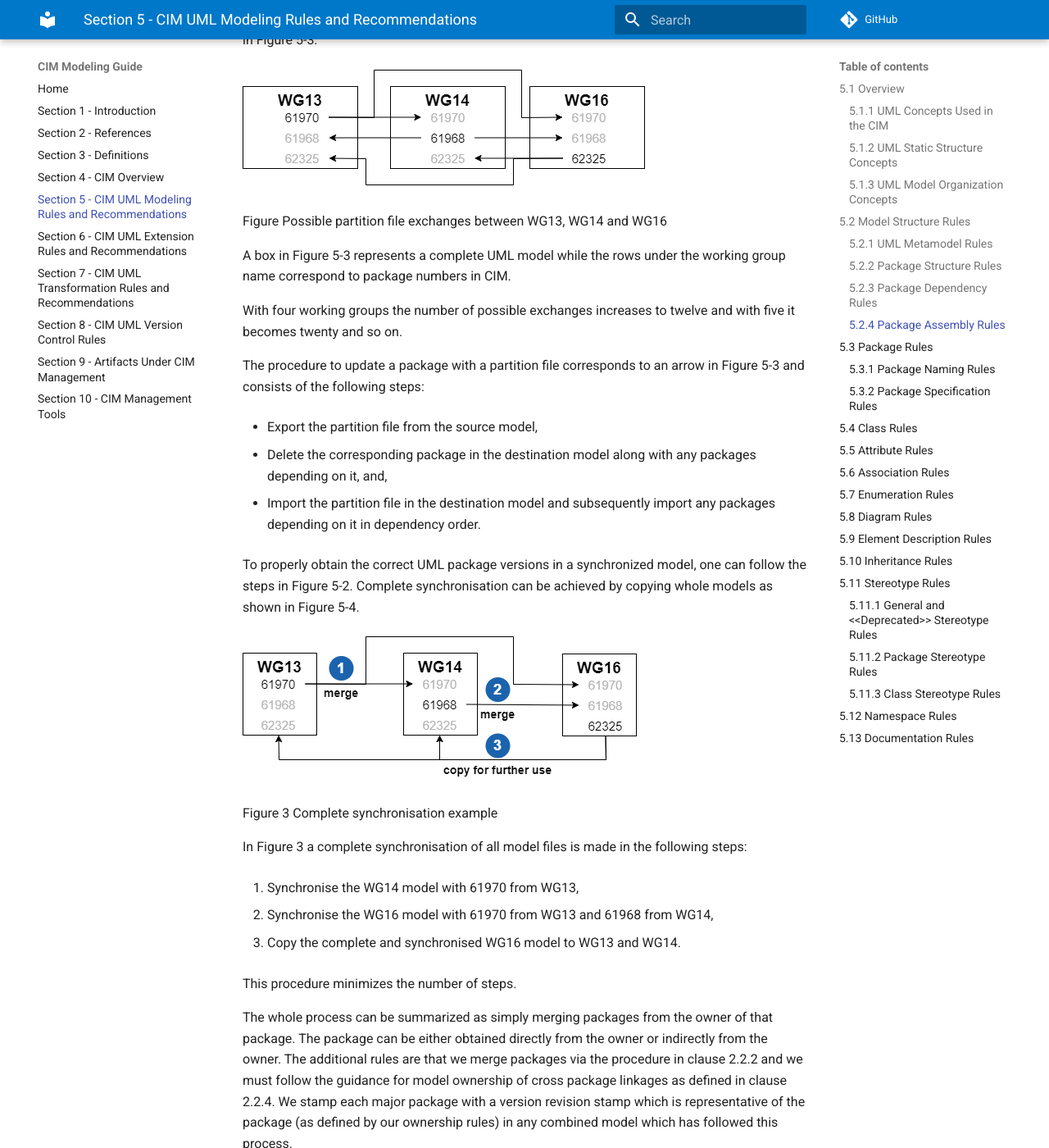
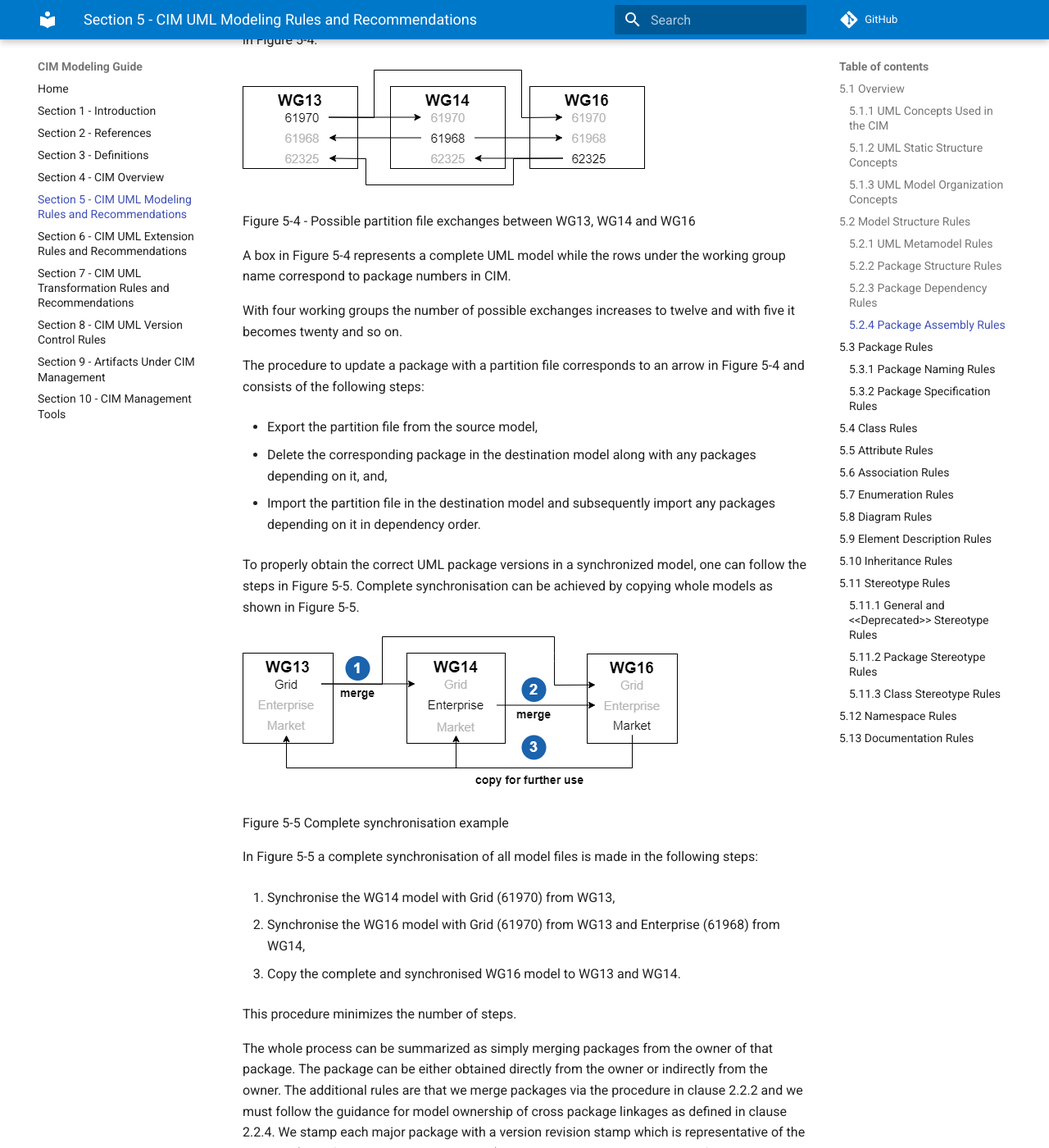
Before and after one commit to cimug-org/cim-modeling-guide, an MkDocs documentation site: the page built from docs/section5-cim-uml-modeling-rules-and-recommendations.md, in a window 1280 px wide and 1400 px high, scrolled down 6831 px. Shown: the whole window at 82% size. Built offline with MkDocs 1.6.1 and Material for MkDocs 9.7.7, drawn with Linux system fonts in a browser that asks for light colours; comment, search, counter and statistics services are not loaded; some of the changed text lies outside the part shown.

Commit message:
Images updates

```diff
--- a/docs/section5-cim-uml-modeling-rules-and-recommendations.md
+++ b/docs/section5-cim-uml-modeling-rules-and-recommendations.md
@@ -219,17 +219,17 @@ Types used for attributes in a class introduce dependencies that must be coordin
 
 ### 5.2.4 Package Assembly Rules
 
-Each working group edits what it owns and merges what others own. With three working groups this results in six possible ways to exchange portioned model files between the groups as shown in Figure 5-3.
+Each working group edits what it owns and merges what others own. With three working groups this results in six possible ways to exchange portioned model files between the groups as shown in Figure 5-4.
 
 ![](../images/media/image15.png)
 
-Figure Possible partition file exchanges between WG13, WG14 and WG16
+Figure 5-4 - Possible partition file exchanges between WG13, WG14 and WG16
 
-A box in Figure 5-3 represents a complete UML model while the rows under the working group name correspond to package numbers in CIM.
+A box in Figure 5-4 represents a complete UML model while the rows under the working group name correspond to package numbers in CIM.
 
 With four working groups the number of possible exchanges increases to twelve and with five it becomes twenty and so on.
 
-The procedure to update a package with a partition file corresponds to an arrow in Figure 5-3 and consists of the following steps:
+The procedure to update a package with a partition file corresponds to an arrow in Figure 5-4 and consists of the following steps:
 
 -   Export the partition file from the source model,
 
@@ -237,19 +237,19 @@ The procedure to update a package with a partition file corresponds to an arrow
 
 -   Import the partition file in the destination model and subsequently import any packages depending on it in dependency order.
 
-To properly obtain the correct UML package versions in a synchronized model, one can follow the steps in Figure 5-2. Complete synchronisation can be achieved by copying whole models as shown in Figure 5-4.
+To properly obtain the correct UML package versions in a synchronized model, one can follow the steps in Figure 5-5. Complete synchronisation can be achieved by copying whole models as shown in Figure 5-5.
 
 ![](../images/media/image16.png)
 
-Figure 3 Complete synchronisation example
+Figure 5-5 Complete synchronisation example
 
-In Figure 3 a complete synchronisation of all model files is made in the following steps:
+In Figure 5-5 a complete synchronisation of all model files is made in the following steps:
 
- 1. Synchronise the WG14 model with 61970 from WG13,
+1.   Synchronise the WG14 model with Grid (61970) from WG13,
 
- 2. Synchronise the WG16 model with 61970 from WG13 and 61968 from WG14,
+2.   Synchronise the WG16 model with Grid (61970) from WG13 and Enterprise (61968) from WG14,
 
- 3. Copy the complete and synchronised WG16 model to WG13 and WG14.
+3.   Copy the complete and synchronised WG16 model to WG13 and WG14.
 
 This procedure minimizes the number of steps.
 
```
Also changed, not shown: other parts of docs/section5-cim-uml-modeling-rules-and-recommendations.md (+1 -1 lines), docs/images/media/image16.png.
